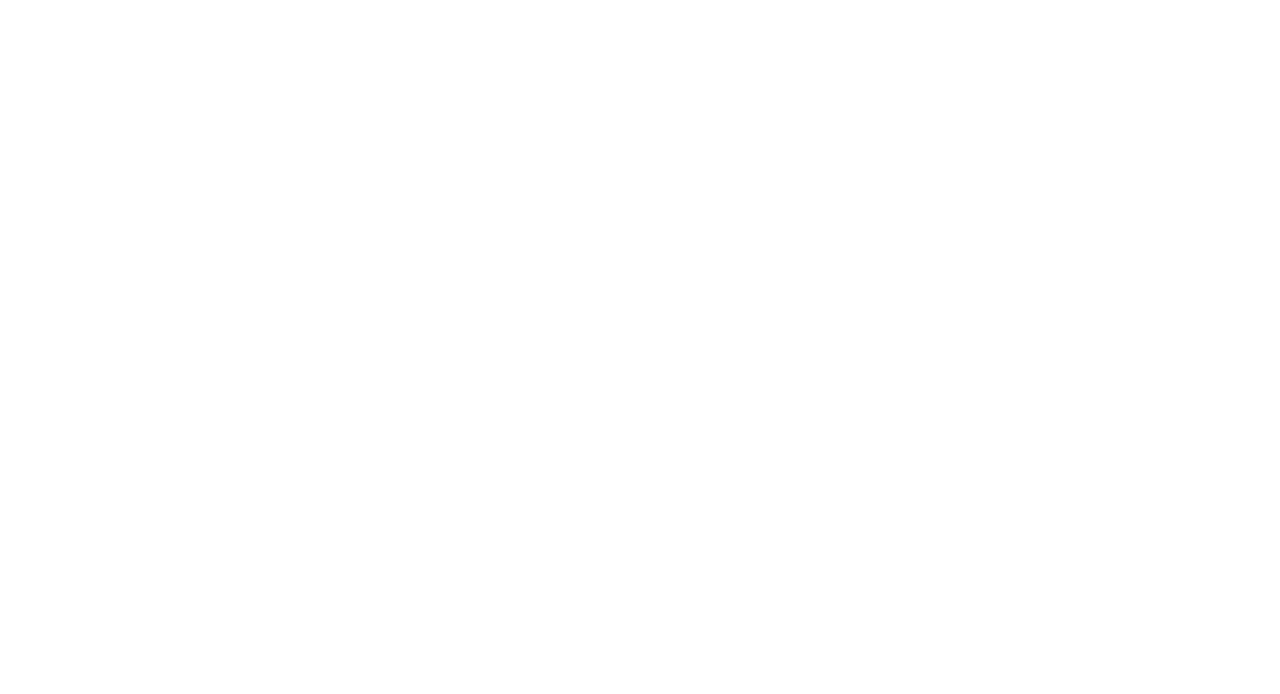
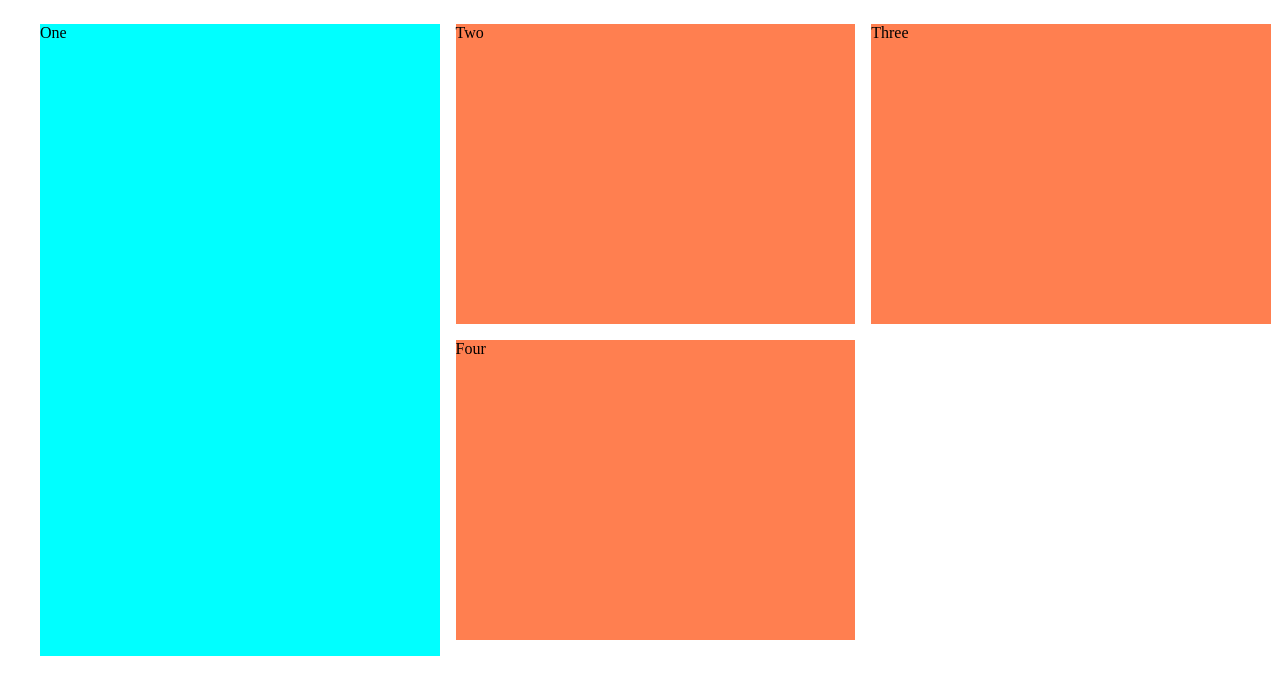
Before and after one commit to SamueleRota/mmp240, a plain HTML site: page Quiz3/quiz3.html in a window 1280 px wide. Drawn offline with Linux system fonts and the light colour scheme.

Commit message:
Add files via upload

```diff
--- a/Quiz3/quiz3.html
+++ b/Quiz3/quiz3.html
@@ -0,0 +1,59 @@
+<!DOCTYPE html>
+<html lang="en">
+  <head>
+    <meta charset="utf-8">
+    <meta name="viewport" content="width=device-width, initial-scale=1.0">
+    <title>Quiz 3</title>
+    <style>
+
+        #wrapper{
+            max-width: 1200px;
+            margin-left:auto;
+            margin-right:auto;
+            padding:16px;
+        }
+
+        .layout{
+            display:grid;
+            grid-template-rows: 300px 300px;
+            grid-template-columns: 33.3% 33.3% 33.3%;
+            grid-column-gap: 16px;
+            grid-row-gap:16px;
+        }
+
+        .one{
+            background-color: aqua;
+            grid-column-start: 1;
+            grid-column-end: 2;
+            grid-row-start: 1;
+            grid-row-end: 4;
+        }
+
+        .two, .three, .four{
+            background-color:coral;
+
+
+        }
+
+      </style>
+
+  </head>
+  <body>
+      <div id="wrapper">
+          <div class="layout">
+              <div class="one">
+                  One
+              </div>
+              <div class="two">
+                  Two
+              </div>
+              <div class="three">
+                  Three
+              </div>
+              <div class="four">
+                  Four
+              </div>
+          </div>
+    </div>
+  </body>
+</html>
```
Also changed, not shown: index.html (+1 -0 lines).
